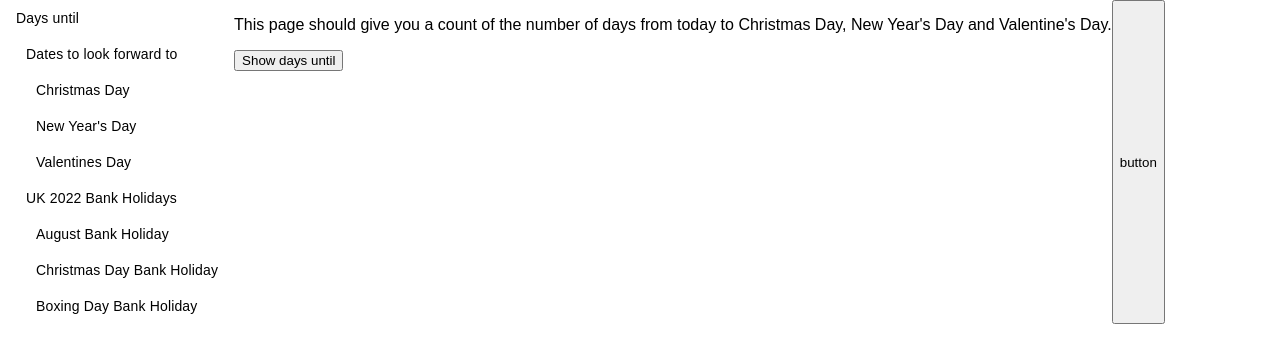
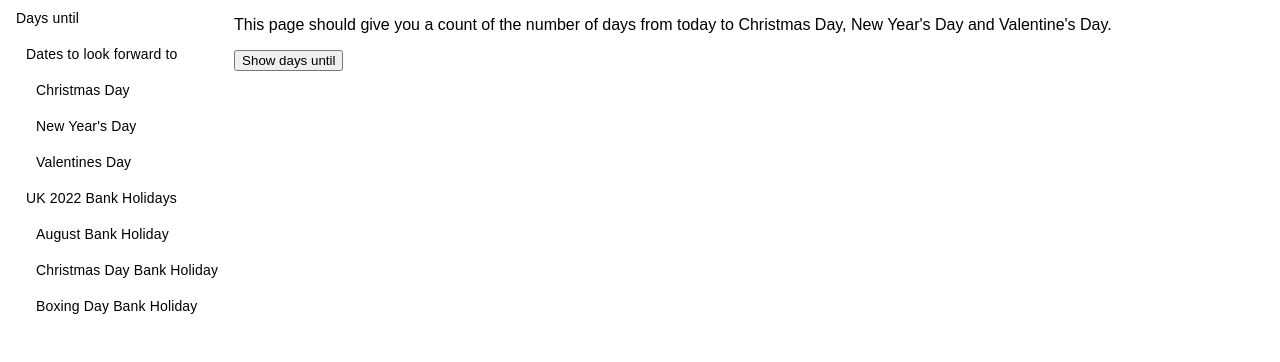
Before and after one commit to imypullan/react-days-until, a React (Create React App) app: page / in a window 1280 px wide. Shown: the top 362 px of the page. Built offline with nearby package versions, Linux system fonts and the light colour scheme.

Commit message:
adding showInfo bool back in

```diff
--- a/src/Components/Parent/index.js
+++ b/src/Components/Parent/index.js
@@ -96,10 +96,13 @@ class Parent extends React.Component {
         t.dates.forEach(date => {
             this.checkDateIsFuture(date)
             if(date.daysuntil === 0) {
-                this.calculatedaysuntil(date)
+                this.calculateDaysUntil(date)
             }
             this.prepareDatesRecursive(date)
             console.log(date)
+        })
+        this.setState({
+            showInfo: true
         })
     }
 
@@ -110,7 +113,7 @@ class Parent extends React.Component {
         return date.numericdate
     }
 
-    calculatedaysuntil = (date) => {
+    calculateDaysUntil = (date) => {
         const msInDay = 1000 * 60 * 60 *24
         return date.daysuntil = Math.round((date.numericdate.getTime() - this.state.today.getTime())/msInDay)
     }
@@ -120,7 +123,6 @@ class Parent extends React.Component {
             <div className="container">
                 <Sidebar dates={this.state.dates} />
                 <Display dates={this.state.dates} showInfo={this.state.showInfo} handleClick={() => this.prepareDatesRecursive(this.state.dates[0])}/>
-                <button onClick={() => this.prepareDatesRecursive(this.state.dates[0])}>button</button>
             </div>
         )
     }
```
